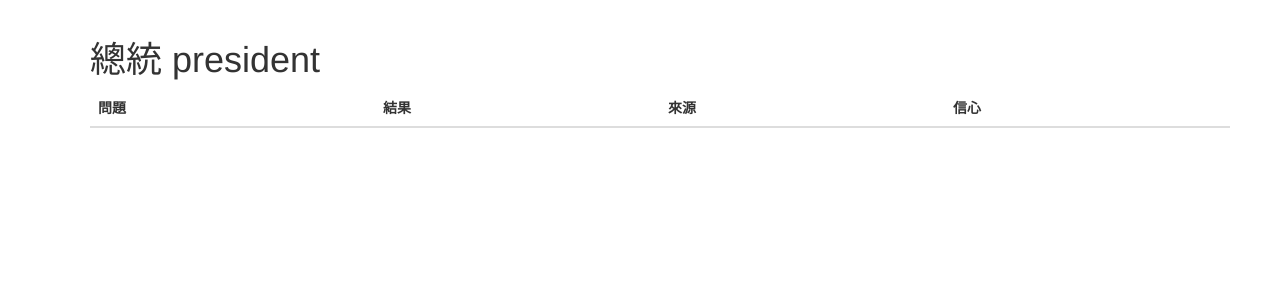
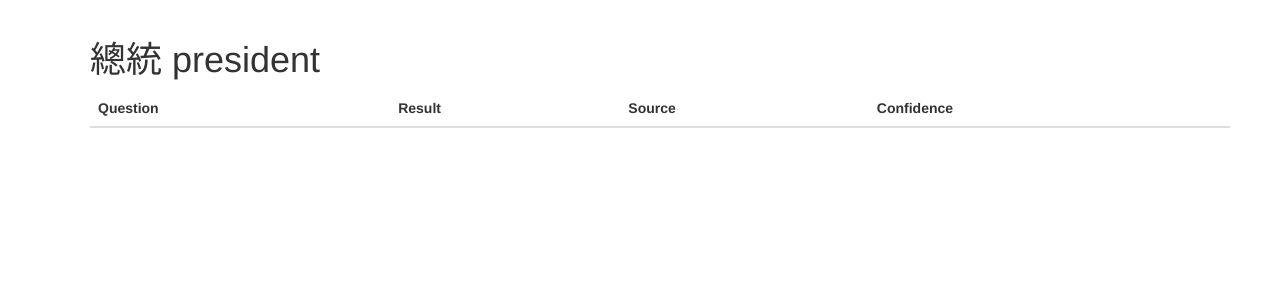
Before and after one commit to kevin1kevin1k/gw-django, a Django app: page /en/game/6/ in a window 1280 px wide. Shown: the part 51-351 px from the top of the page. Run offline with Django 3.2, Linux system fonts and the light colour scheme; data comes from the database, SQL or seed files in the repository; data that the repository does not hold is empty; parts of the project's set-up code (start-up, migrations or seed data) failed here and were passed over; some libraries are stand-ins or nearby versions.

Commit message:
add translate

```diff
--- a/game/templates/game/answer_detail.html
+++ b/game/templates/game/answer_detail.html
@@ -1,17 +1,17 @@
 {% extends 'game/base.html' %}
 
 {% block title %}{{ answer.name }} {{ answer.name_en }} | {{ block.super }}{% endblock title %}
-
+{% load i18n %}
 {% block content %}
 <div class="container">
   <h1 style="margin-left: 20px">{{ answer.name }} {{ answer.name_en }}</h1>
   <table class="table table-hover" style="margin-left: 20px">
     <thead>
       <tr>
-        <th>問題</th>
-        <th>結果</th>
-        <th>來源</th>
-        <th>信心</th>
+        <th>{% trans 'Question' %}</th>
+        <th>{% trans 'Result' %}</th>
+        <th>{% trans 'Source' %}</th>
+        <th>{% trans 'Confidence' %}</th>
       </tr>
     </thead>
     <tbody>
```
